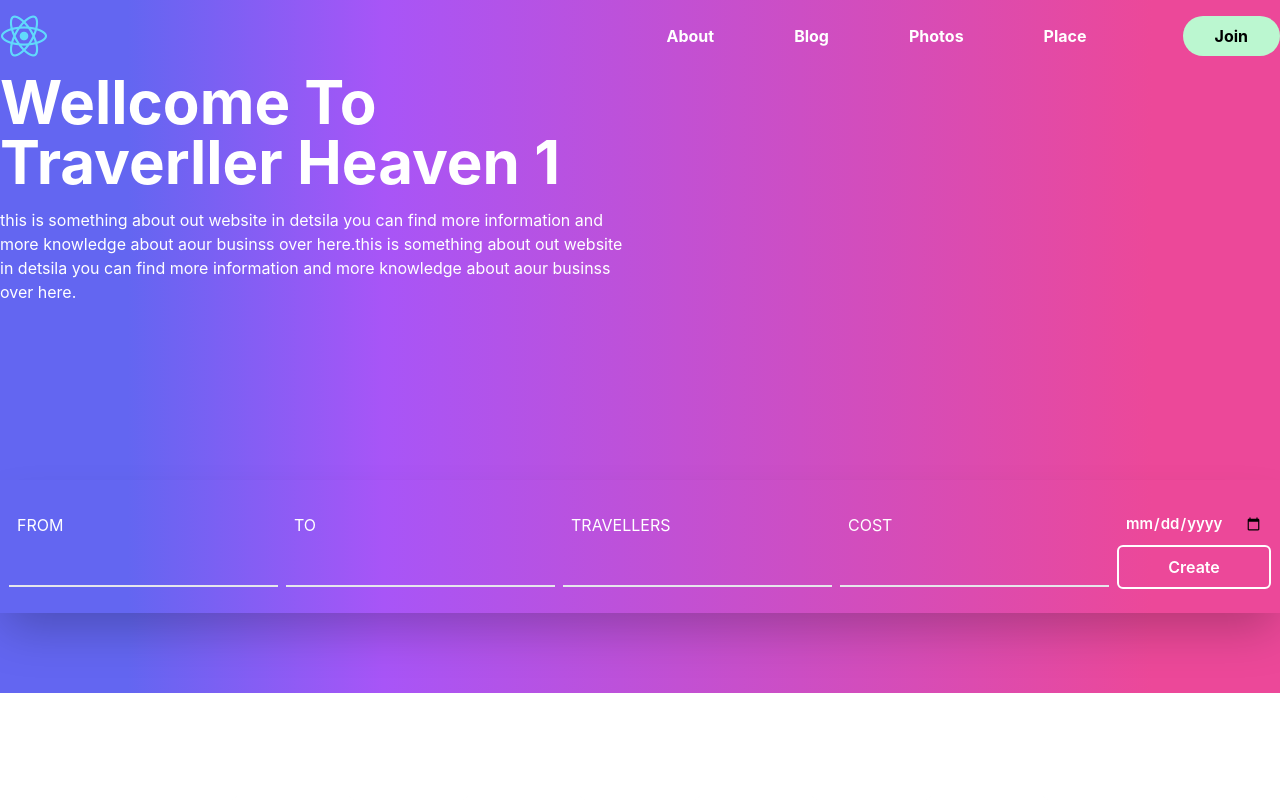
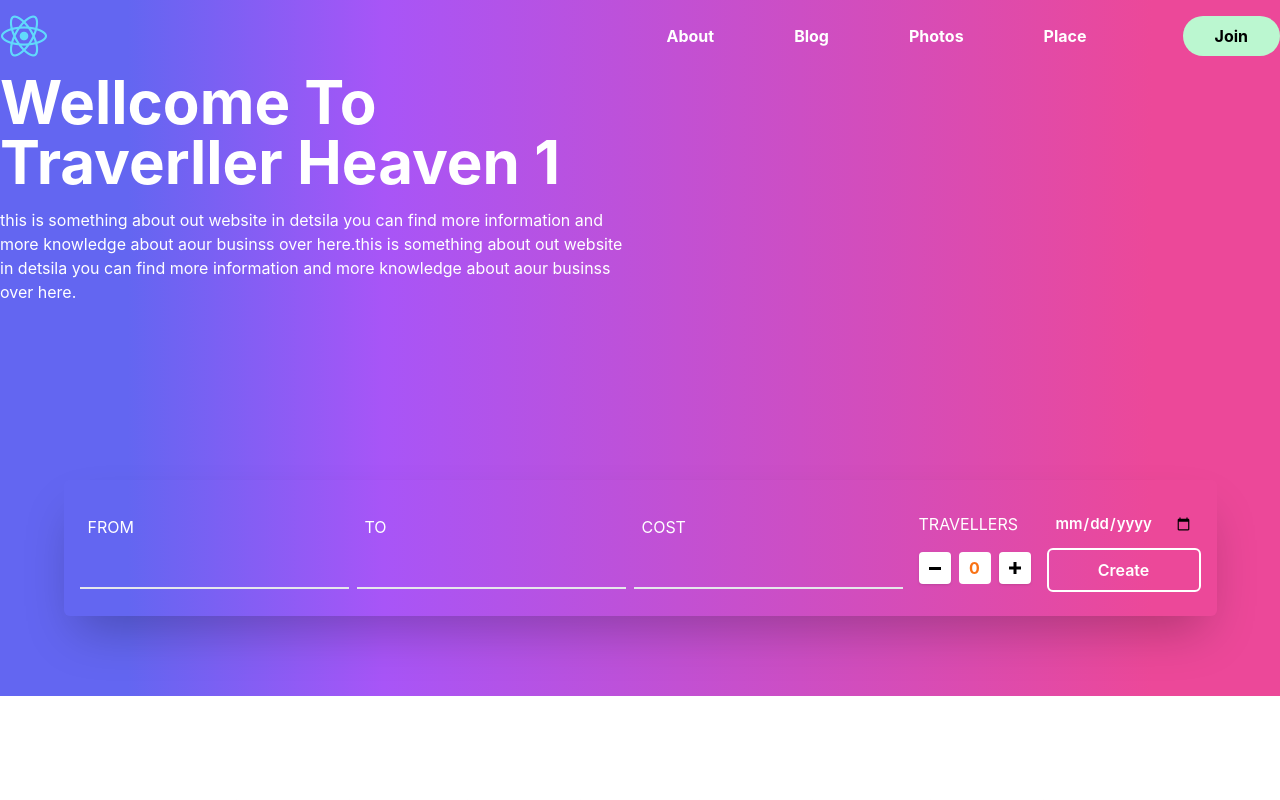
Before and after one commit to rafiulkabir1999/TravelWebsite, a React (Create React App) app: page / in a window 1280 px wide. Shown: the top 800 px of the page. Built offline with nearby package versions, Linux system fonts and the light colour scheme; no server answers.

Commit message:
Travellers input type change to button with min and max value

```diff
--- a/src/component/createTour.js
+++ b/src/component/createTour.js
@@ -9,9 +9,10 @@ export default function CreateTour() {
     const dispatch = useDispatch();
     const [form,setform] = useState()
     const [to,setto] = useState()
-    const [traveller,settraveller] = useState()
+    const [traveller,settraveller] = useState(0)
     const [cost,setcost] = useState()
     const [date,setdate] = useState()
+
 
 
     const notify = () => toast("Created succesfully")
@@ -67,18 +68,6 @@ export default function CreateTour() {
                 ></input>
         </div>
 
-        <div className='flex flex-col justify-center'>
-            <label
-            className='font-md text-base  cursor-pointer  md:p-2'
-            htmlFor='travellers'>TRAVELLERS</label>
-            <input
-                id='travellers'
-                className='outline-none p-2 border-b-2 bg-transparent text-md  font-semibold '
-                type='number'
-                onChange={(e)=>settraveller(e.target.value)} required
-                ></input>
-        </div>
-
         <div className='flex flex-col   justify-center'>
             <label
             className='font-md text-base cursor-pointer md:p-2'
@@ -90,6 +79,38 @@ export default function CreateTour() {
                 onChange={(e)=>setcost(e.target.value)} required
                 ></input>
         </div>
+
+
+        <div className='flex flex-col justify-center'>
+            <label
+            className='font-md text-base  cursor-pointer  md:p-2'
+            htmlFor='travellers'>TRAVELLERS</label>
+        {/* { <input
+              id='travellers'
+              className='outline-none p-2 border-b-2 bg-transparent text-md  font-semibold '
+              type='number'
+              onChange={(e)=>settraveller(e.target.value)} required
+              ></input>} */}
+
+            <div className='flex p-2 space-x-2 justify-around text-orange-500 font-bold items-center justify-center'>
+                  <button
+                  onClick={()=>settraveller(state => {if(state> 0)return state - 1 ; else return state})}
+                  className=' bg-white rounded shadow w-8 h-8 items-center justify-center'>
+                      <span className='block bg-black w-3 h-[3px] mx-auto'></span>
+                  </button>
+
+                <div className='w-8 h-8 rounded bg-white flex items-center justify-center'>{traveller}</div>
+
+                <button
+                onClick={()=>settraveller(state => {if(state< 50)return state + 1 ; else return state})}
+                className='py-2 font-semibold bg-white rounded shadow w-8 h-8 relative'>
+                      <span className='block bg-black w-3 h-[3px] absolute rotate-90  left-[50%] top-[50%] translate-x-[-50%] translate-y-[-50%]'></span>
+                      <span className='block bg-black w-3 h-[3px] absolute   left-[50%] top-[50%] translate-x-[-50%] translate-y-[-50%]'></span>
+                </button>
+            </div>
+        </div>
+
+
 
         <div className='flex  flex-col cursor-pointer '>
                <input
```
